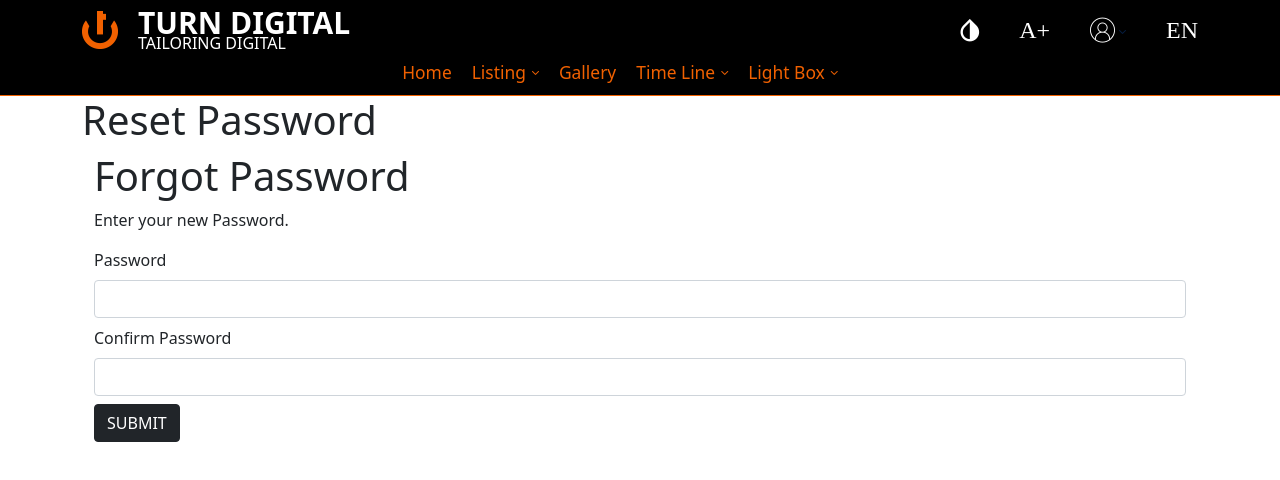
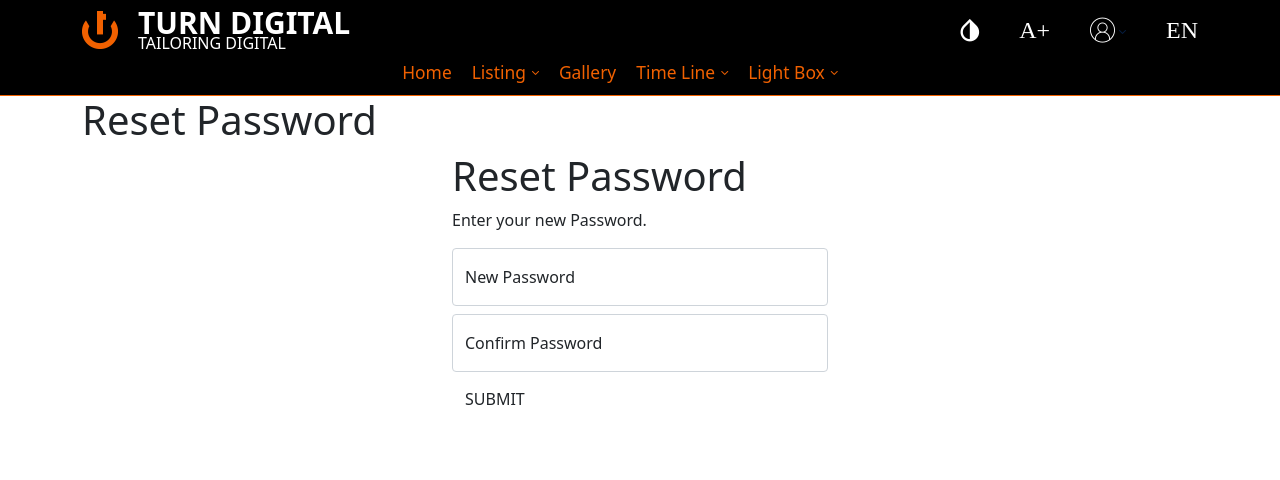
Before and after one commit to Randa-Elkhashen/awkaf-starter-kit, a Vue app: page /resetPassword in a window 1280 px wide. Shown: the top 480 px of the page. Built offline with nearby package versions, Linux system fonts and the light colour scheme.

Commit message:
reset password page progress commit

```diff
--- a/src/modules/auth/components/TD_resetPassword/TD_ResetPassword.vue
+++ b/src/modules/auth/components/TD_resetPassword/TD_ResetPassword.vue
@@ -1,25 +1,25 @@
 <template>
-<div class="forgot-password-container container">
+<div class="reset-password-container container">
     <div class="form-card">
-        <h1 class="form-card__title" >Forgot Password</h1>
+        <h1 class="form-card__title" >Reset Password</h1>
         <p class="form-card__description">
             Enter your new Password.
         </p>
         <form @submit="onsubmit"  class="form-card__form"
         >
         <div  class="form-card__form__fields">
-            <div class="mb-2 td-field-group td-field-group--required">
-              <label for="staticEmail" class="form-label  td-field-group__label">Password</label>
-                <input autocomplete="off" type="text"  class="form-control td-field-group__field" id="staticEmail" v-model="form.password"  >
+            <div class="mb-2 form-floating td-field-group td-field-group--required">
+                <input placeholder="New Password" autocomplete="off" type="text"  class="form-control td-field-group__field" id="floatingPassword" v-model="form.password"  >
+              <label for="floatingPassword" class="form-label  td-field-group__label">New Password</label>
               <span class="td-field-group__validate-message">{{ form.errors.password || " "}} </span>
             </div>
-            <div class="mb-2 td-field-group td-field-group--required">
-              <label for="staticEmail" class="form-label  td-field-group__label">Confirm Password</label>
-                <input autocomplete="off" type="text"  class="form-control td-field-group__field" id="staticEmail" v-model="form.confirmPassword"  >
+            <div class="mb-2 form-floating td-field-group td-field-group--required">
+                <input placeholder="Confirm Password" autocomplete="off" type="text"  class="form-control td-field-group__field" id="floatingConfirmPassword" v-model="form.confirmPassword"  >
+              <label for="floatingConfirmPassword" class="form-label  td-field-group__label">Confirm Password</label>
               <span class="td-field-group__validate-message">{{ form.errors.confirmPassword || " "}} </span>
             </div>
         </div>
-        <button type="submit" class="form-card__form__submit-btn btn btn-dark">SUBMIT</button>
+        <button type="submit" class="form-card__form__submit-btn btn ">SUBMIT</button>
         </form>
     </div>
 
--- a/src/modules/auth/components/TD_resetPassword/TD_resetPassword.scss
+++ b/src/modules/auth/components/TD_resetPassword/TD_resetPassword.scss
@@ -0,0 +1,5 @@
+.reset-password-container {
+    display: block;
+    max-width: 400px;
+    margin: auto;
+}
--- a/src/modules/auth/components/TD_resetPassword/useTDResetPassword.js
+++ b/src/modules/auth/components/TD_resetPassword/useTDResetPassword.js
@@ -4,8 +4,8 @@ import { reactive } from 'vue';
 import {object , string , ref }  from 'yup';
 export default function useTDResetPassword(){
     const schema = object({
-    password: string().required("password is required").min(6),
-    confirmPassword: string().required("retype your password").oneOf([ref('password')] , "password must match"),
+    password: string().required().min(6),
+    confirmPassword: string().required("retype new password").oneOf([ref('password')] , "password must match"),
     });
     const { errors , handleSubmit  } = useForm({ validationSchema: schema, });
     const { value: password } = useField('password');
```
